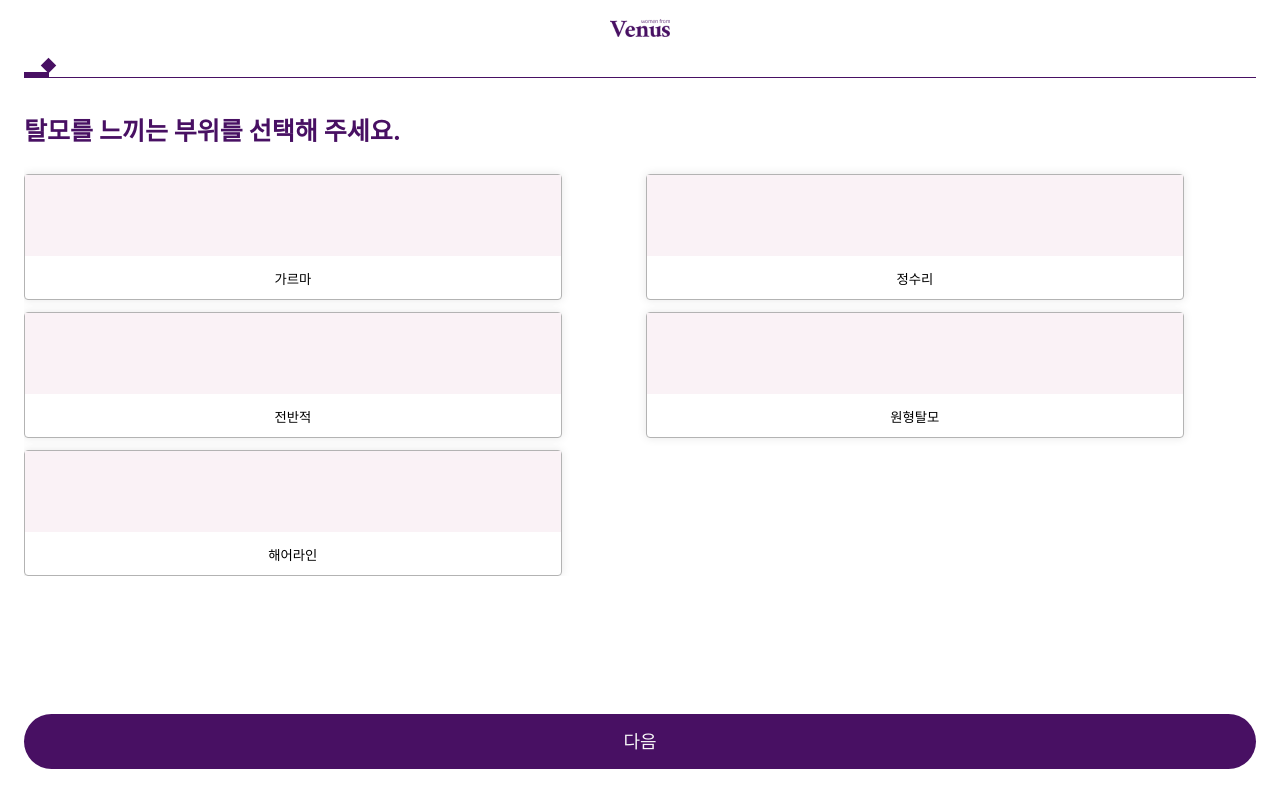
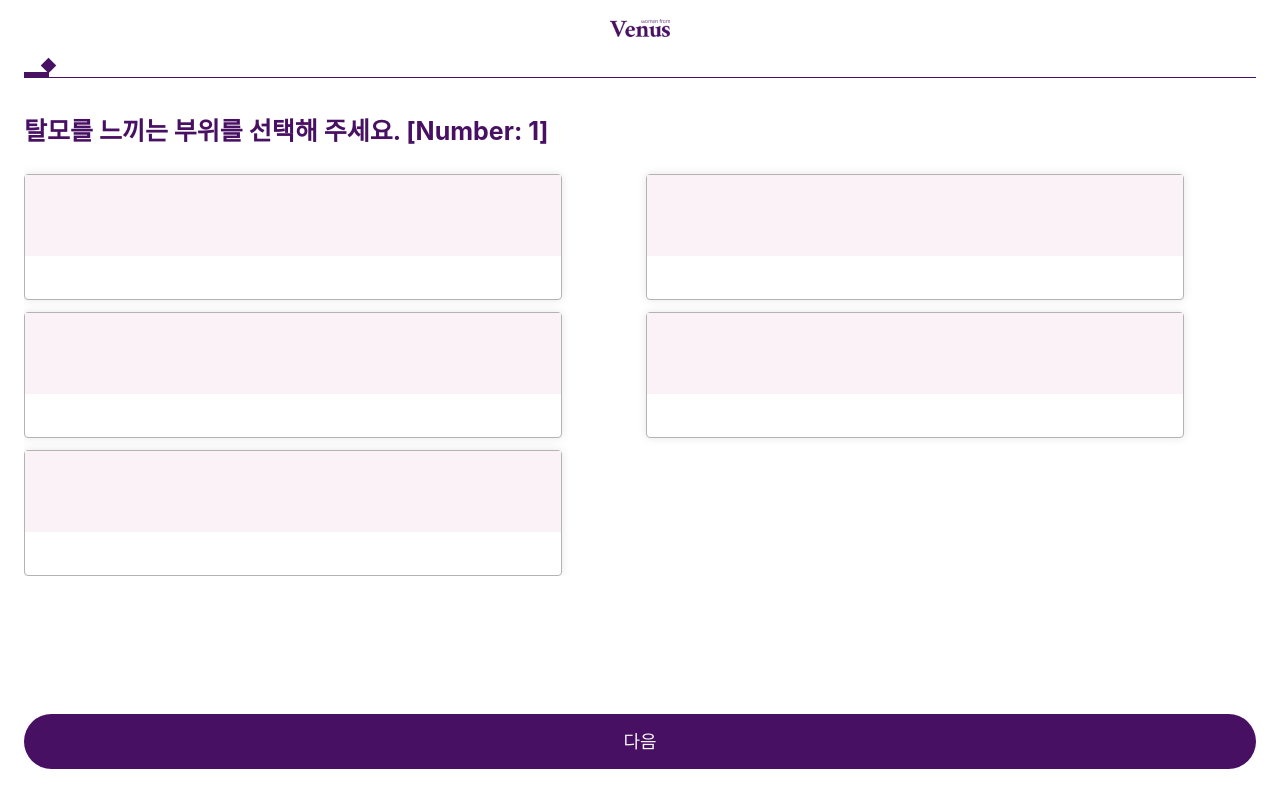
Before and after one commit to jhoh96/random-components, a React (Create React App) app: page / in a window 1280 px wide. Shown: the top 808 px of the page. Built offline with nearby package versions, Linux system fonts and the light colour scheme.

Commit message:
more stuff

```diff
--- a/src/mobile/survey/components/SurveyButtonSquare.tsx
+++ b/src/mobile/survey/components/SurveyButtonSquare.tsx
@@ -1,34 +1,30 @@
 import * as React from "react";
 import { useState, useEffect } from "react";
-import { checkAnswer } from "../questions/util/util";
+import { AnswerType } from "../questions/Basic/BasicQuestion";
 
 // css
 import "../styling/buttonStyling.scss";
 
-export default function SurveyButtonSquare(props: any) {
-  const { text, type, checkAnswer } = props;
+export default function SurveyButtonSquare(answers: any) {
+  const { props } = answers.answers.answers
   const [selected, setSelected] = useState(false);
   const [title, setTitle] = useState<string[]>();
 
   useEffect(() => {
-    setTitle(Object.keys(text.text));
+    // setTitle(Object.keys(text.text));
+    // setTitle(answers.answers.text)
+    // console.log(answers)
   }, []);
 
   // click handler dependent on questionType
-  const handleClick = () => {
-    if (type === "single") {
-      return 0;
-    } else if (type === "multiple") {
-      return 0;
-    }
-  };
+  const handleClick = () => {};
 
   return (
     <div className="survey-btn-container-sq">
       <button
         onClick={() => {
-          setSelected(!selected);
-          console.log(title);
+          // setSelected(!selected);
+          handleClick();
         }}
         style={{ border: selected ? "2px solid #D02094" : "" }}
       >
--- a/src/mobile/survey/containers-frames/SurveyFrame.tsx
+++ b/src/mobile/survey/containers-frames/SurveyFrame.tsx
@@ -12,6 +12,8 @@ import { BasicQuestion } from "../questions/Basic/BasicQuestion";
 
 // css
 import "../styling/frameStyling.scss";
+
+// type
 
 export default function SurveyFrame() {
   const [aniToggle, setAniToggle] = useState<boolean>(); // animation toggle for all moving / animated components. Triggers on render-rerender
@@ -34,11 +36,11 @@ export default function SurveyFrame() {
     "탈모를 느끼는 부위를 선택해 주세요.",
     "single",
     [
-      { 가르마: false },
-      { 정수리: false },
-      { 전반적: false },
-      { 원형탈모: false },
-      { 해어라인: false },
+      { text: "가르마", answer: false },
+      { text: "정수리", answer: false },
+      { text: "전반적", answer: false },
+      { text: "원형탈모", answer: false },
+      { text: "헤어라인", answer: false },
     ],
     "square"
   );
@@ -48,13 +50,13 @@ export default function SurveyFrame() {
     "언제부터 탈모증상을 느끼기 시작했나요?",
     "single",
     [
-      { yo: false },
-      { this: false },
-      { is: false },
-      { another: false },
-      { test: false },
+      { text: "yo", answer: false },
+      { text: "this", answer: false },
+      { text: "is", answer: false },
+      { text: "just a", answer: false },
+      { text: "test", answer: false },
     ],
-    "square"
+    "rect"
   );
 
   const mockData = [questionOne];
@@ -67,9 +69,13 @@ export default function SurveyFrame() {
       ></VenusHeaderMobile>
       <ProgressBar completed={completed} toggle={aniToggle}></ProgressBar>
       <div className="survey-container">
-        {/* <Questions question={mockData} /> */}
-        {mockData.map((item: any, key) => {
-          return <Questions key={key} question={item}></Questions>;
+        {/* typeof BasicQuestion only */}
+        {mockData.map((item: BasicQuestion, key) => {
+          return (
+            <div key={key}>
+              <Questions question={item}></Questions>
+            </div>
+          );
         })}
       </div>
     </div>
--- a/src/mobile/survey/questions/Basic/BasicQuestion.ts
+++ b/src/mobile/survey/questions/Basic/BasicQuestion.ts
@@ -2,18 +2,24 @@
  * Basic Questions Class with Question Number, Title in Korean text, and user set answers
  * Refer to readMe.md for guidelines
  */
+
+export interface AnswerType {
+  text: string;
+  answer: boolean;
+}
+
 export class BasicQuestion {
   private questionNumber: number;
   private questionTitle: string;
   private questionType: string;
-  private answers: any[];
+  private answers: AnswerType[];
   private buttonType: string;
 
   public constructor(
     questionNumber: number,
     questionTitle: string,
     questionType: string,
-    answers: any[],
+    answers: AnswerType[],
     buttonType: string
   ) {
     this.questionNumber = questionNumber;
@@ -44,14 +50,14 @@ export class BasicQuestion {
   }
 
   // this in case we have questions that require multiple answers
-  public setAnswers(value: any): any {
-    let answerObject = {
-      question: this.questionNumber,
-      title: this.questionTitle,
-      answer: value,
-    };
-    this.answers.push(answerObject);
-  }
+  // public setAnswers(value: any): any {
+  //   let answerObject = {
+  //     question: this.questionNumber,
+  //     title: this.questionTitle,
+  //     answer: value,
+  //   };
+  //   this.answers.push(answerObject);
+  // }
 }
 
 class Answers extends BasicQuestion {}
--- a/src/mobile/survey/questions/Questions.tsx
+++ b/src/mobile/survey/questions/Questions.tsx
@@ -1,5 +1,6 @@
 import React, { useState, useEffect } from "react";
-import { BasicQuestion } from "./Basic/BasicQuestion";
+import { BasicQuestion, AnswerType } from "./Basic/BasicQuestion";
+import { checkAnswer } from "../questions/util/util";
 
 // assets
 
@@ -12,15 +13,12 @@ import "../styling/questionStyling.scss";
 
 // TODO: Questions component shouldn't be the one calling new instance of BasicQuestion.
 // SurveyFrame should call basic question objects, populate array then push props to this component
-type questionProps = {
-  question: BasicQuestion;
-};
 
 /**
  * Default question component
  * @returns formatted question / survey questionnaires with getters & setters
  */
-export default function Questions(props: questionProps) {
+export default function Questions(props: any) {
   const { question } = props;
   const [questionNumber, setQuestionNumber] = useState<number>(0);
   const [number, setNumber] = useState<number>();
@@ -34,32 +32,38 @@ export default function Questions(props: questionProps) {
     setTitle(question.getQuestionTitle());
     setAnswers(question.getAnswers());
     setButtonType(question.getButtonType());
+  });
 
-    // console.log(buttonType)
+  useEffect(() => {
+    // console.log(answers);
   });
 
   // TODO: Store answer object inside answers array in questions
   // each answer obj in array can have a boolean value
   // each clicked (true) can be assigned different styles
-
-  const AnswerButtons = (text: any) => {
+  const AnswerButtons: React.FC<{ answers: AnswerType }> = (answers) => {
     if (buttonType === "square") {
-      return <SurveyButtonSquare text={text}></SurveyButtonSquare>;
+      return <SurveyButtonSquare answers={answers}></SurveyButtonSquare>;
     }
-
     if (buttonType === "rect") {
       return <SurveyButtonRect></SurveyButtonRect>;
     }
-
     return <></>;
   };
 
   return (
     <div className="survey-question-mobile">
-      <div className="survey-question-title">{title}</div>
+      <div className="survey-question-title">
+        {title}
+        {` [Number: ${questionNumber}]`}
+      </div>
       <div className={`button-container-${buttonType}`}>
-        {answers.map((item: any, key: any) => {
-          return <AnswerButtons key={key} text={item}></AnswerButtons>;
+        {answers.map((answers: AnswerType, key: any) => {
+          return (
+            <div key={key}>
+              <AnswerButtons answers={answers}></AnswerButtons>
+            </div>
+          );
         })}
       </div>
     </div>
```
